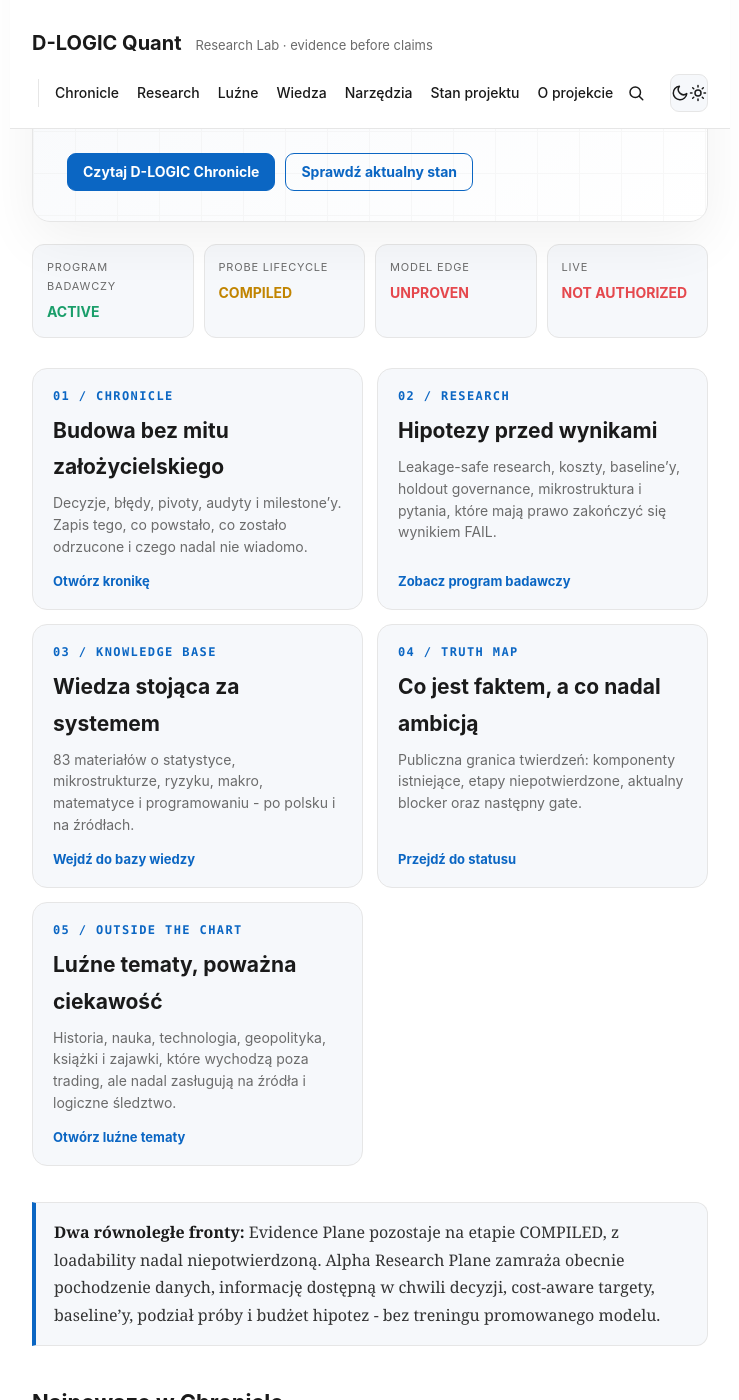
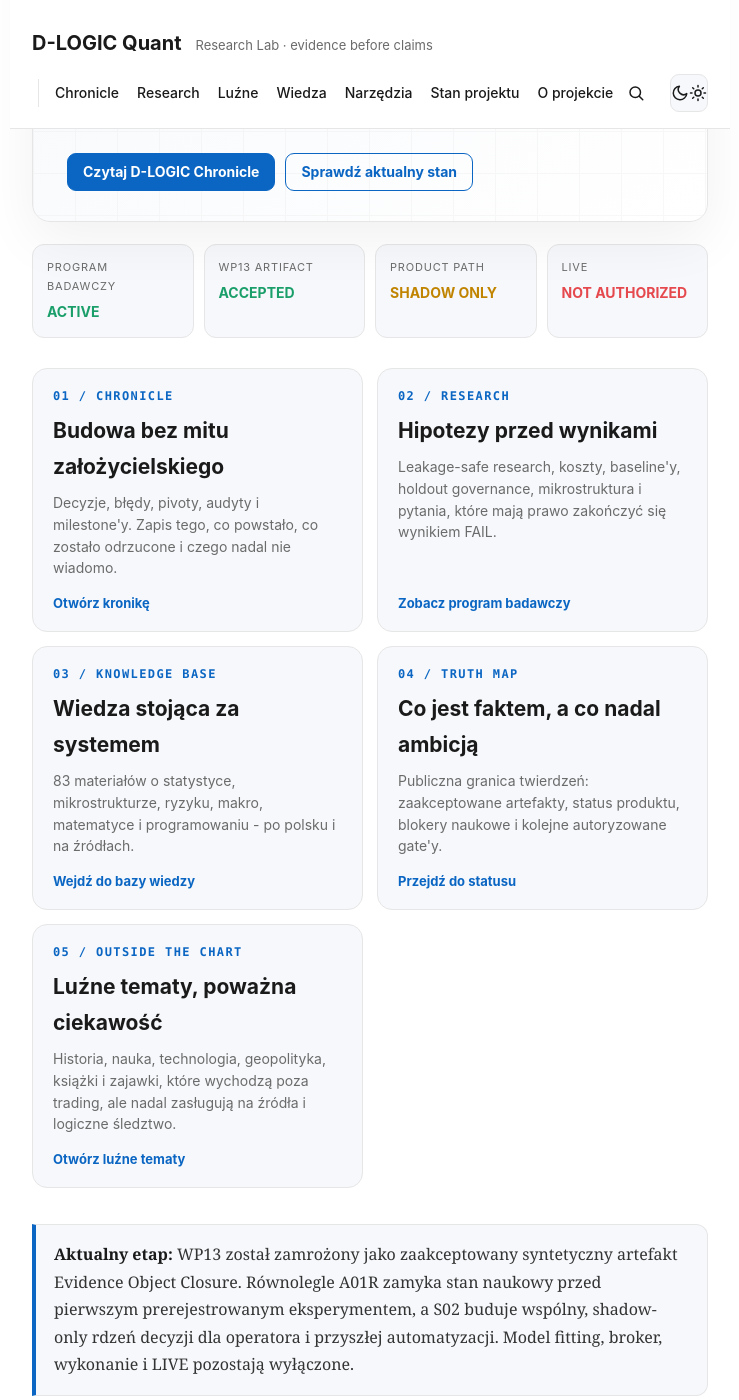
Before and after one commit to rdemb/dlogic-quant, a Jekyll site: the page built from index.html, in a window 1280 px wide and 1400 px high, scrolled down 323 px. Shown: the whole window, without its empty margins (270-1009 px from the left). Built offline with Jekyll 4.4.1, drawn with Linux system fonts in a browser that asks for light colours; some of the changed text lies outside the part shown.

Commit message:
Refresh homepage for WP13, S01H and A01R

```diff
--- a/index.html
+++ b/index.html
@@ -20,8 +20,8 @@ description: "Publiczna kronika budowy adaptacyjnego systemu quant: hipotezy, au
 
 <div class="lab-status" aria-label="Publiczny status projektu">
   <div class="status-card"><small>Program badawczy</small><b class="ok">ACTIVE</b></div>
-  <div class="status-card"><small>Probe lifecycle</small><b class="warn">COMPILED</b></div>
-  <div class="status-card"><small>Model edge</small><b class="lock">UNPROVEN</b></div>
+  <div class="status-card"><small>WP13 artifact</small><b class="ok">ACCEPTED</b></div>
+  <div class="status-card"><small>Product path</small><b class="warn">SHADOW ONLY</b></div>
   <div class="status-card"><small>LIVE</small><b class="lock">NOT AUTHORIZED</b></div>
 </div>
 
@@ -29,13 +29,13 @@ description: "Publiczna kronika budowy adaptacyjnego systemu quant: hipotezy, au
   <a class="lab-card" href="{{ '/chronicle/' | relative_url }}">
     <span class="num">01 / CHRONICLE</span>
     <h2>Budowa bez mitu założycielskiego</h2>
-    <p>Decyzje, błędy, pivoty, audyty i milestone’y. Zapis tego, co powstało, co zostało odrzucone i czego nadal nie wiadomo.</p>
+    <p>Decyzje, błędy, pivoty, audyty i milestone'y. Zapis tego, co powstało, co zostało odrzucone i czego nadal nie wiadomo.</p>
     <span class="go">Otwórz kronikę</span>
   </a>
   <a class="lab-card" href="{{ '/research/' | relative_url }}">
     <span class="num">02 / RESEARCH</span>
     <h2>Hipotezy przed wynikami</h2>
-    <p>Leakage-safe research, koszty, baseline’y, holdout governance, mikrostruktura i pytania, które mają prawo zakończyć się wynikiem FAIL.</p>
+    <p>Leakage-safe research, koszty, baseline'y, holdout governance, mikrostruktura i pytania, które mają prawo zakończyć się wynikiem FAIL.</p>
     <span class="go">Zobacz program badawczy</span>
   </a>
   <a class="lab-card" href="{{ '/edukacja/' | relative_url }}">
@@ -47,7 +47,7 @@ description: "Publiczna kronika budowy adaptacyjnego systemu quant: hipotezy, au
   <a class="lab-card" href="{{ '/status/' | relative_url }}">
     <span class="num">04 / TRUTH MAP</span>
     <h2>Co jest faktem, a co nadal ambicją</h2>
-    <p>Publiczna granica twierdzeń: komponenty istniejące, etapy niepotwierdzone, aktualny blocker oraz następny gate.</p>
+    <p>Publiczna granica twierdzeń: zaakceptowane artefakty, status produktu, blokery naukowe i kolejne autoryzowane gate'y.</p>
     <span class="go">Przejdź do statusu</span>
   </a>
   <a class="lab-card" href="{{ '/luzne-tematy/' | relative_url }}">
@@ -58,14 +58,14 @@ description: "Publiczna kronika budowy adaptacyjnego systemu quant: hipotezy, au
   </a>
 </div>
 
-<div class="lab-note"><strong>Dwa równoległe fronty:</strong> Evidence Plane pozostaje na etapie COMPILED, z loadability nadal niepotwierdzoną. Alpha Research Plane zamraża obecnie pochodzenie danych, informację dostępną w chwili decyzji, cost-aware targety, baseline’y, podział próby i budżet hipotez - bez treningu promowanego modelu.</div>
+<div class="lab-note"><strong>Aktualny etap:</strong> WP13 został zamrożony jako zaakceptowany syntetyczny artefakt Evidence Object Closure. Równolegle A01R zamyka stan naukowy przed pierwszym prerejestrowanym eksperymentem, a S02 buduje wspólny, shadow-only rdzeń decyzji dla operatora i przyszłej automatyzacji. Model fitting, broker, wykonanie i LIVE pozostają wyłączone.</div>
 
 <div class="section-head">
   <h2>Najnowsze w Chronicle</h2>
   <a href="{{ '/chronicle/' | relative_url }}">Wszystkie wpisy</a>
 </div>
 <ul class="posts">
-{% for post in chron limit:4 %}
+{% for post in chron limit:5 %}
   <li><span class="d">{{ post.date | date: "%Y-%m-%d" }}</span><a href="{{ post.url | relative_url }}">{{ post.title }}</a>{% if post.description %}<span class="ds">{{ post.description }}</span>{% endif %}</li>
 {% endfor %}
 </ul>
@@ -91,7 +91,7 @@ description: "Publiczna kronika budowy adaptacyjnego systemu quant: hipotezy, au
       <li>problemy badawcze i mechanizmy,</li>
       <li>kryteria falsyfikacji,</li>
       <li>wyniki negatywne i zmiany zdania,</li>
-      <li>status gate’ów oraz ograniczenia.</li>
+      <li>status gate'ów oraz ograniczenia.</li>
     </ul>
   </section>
   <section class="truth-panel unproven">
```
